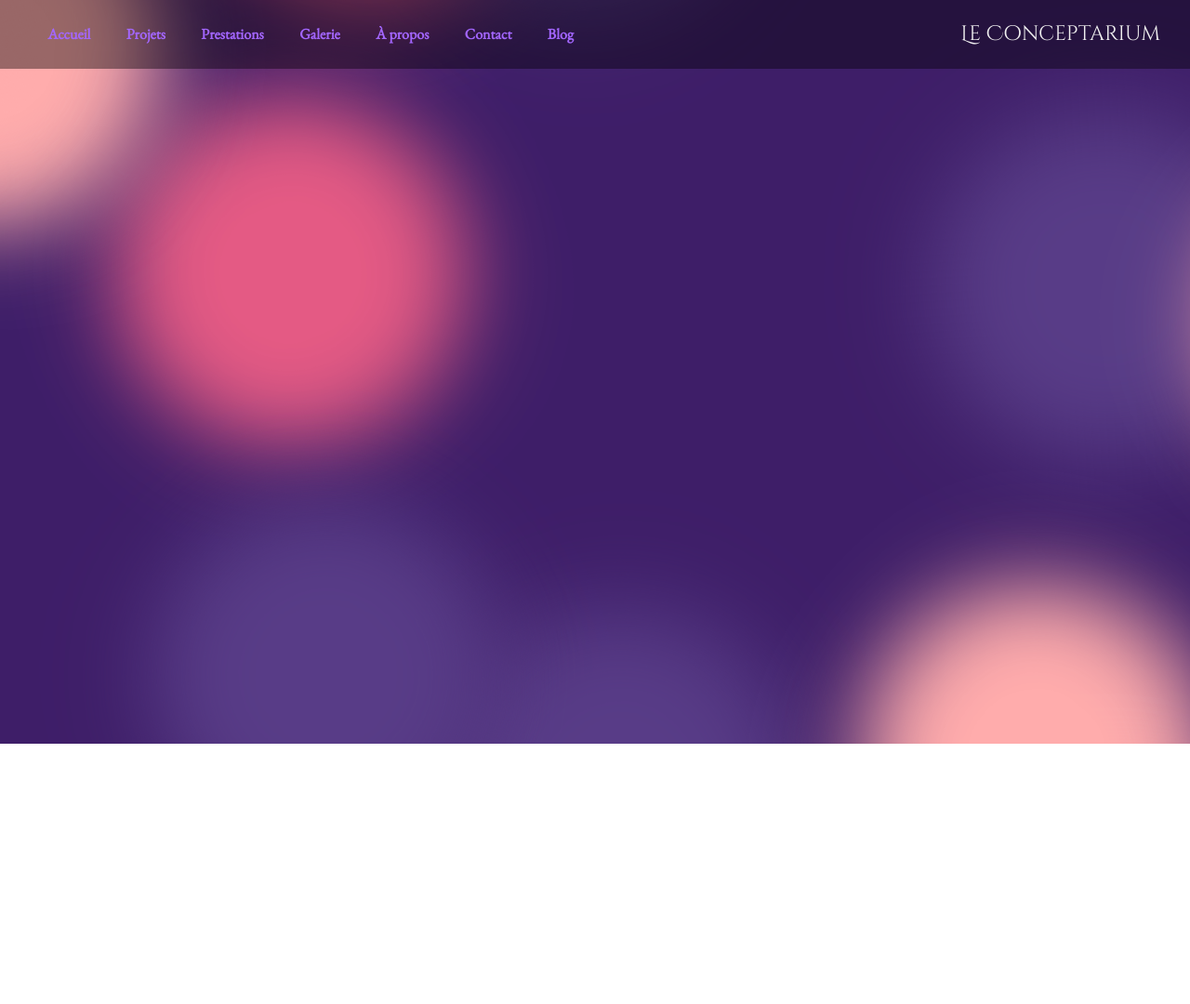
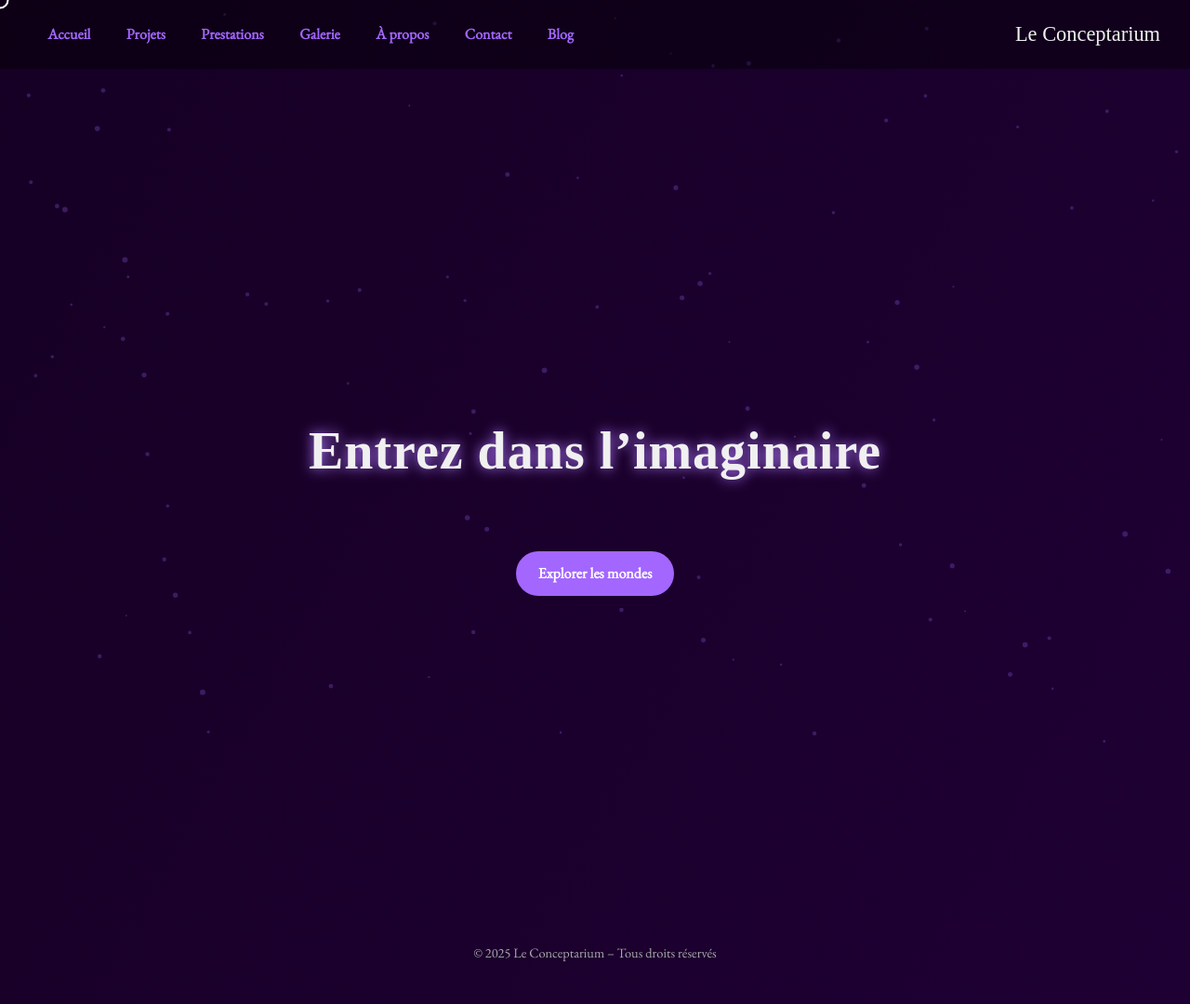
Before and after one commit to Leconceptarium/Le-conceptarium, a plain HTML site: page index.html in a window 1280 px wide. Shown: the whole page at 93% size. Before the commit the page ends 800 px from the top, so only its background shows below. Drawn offline with nearby package versions, Linux system fonts and the light colour scheme.

Commit message:
Update index.html

```diff
--- a/index.html
+++ b/index.html
@@ -1,15 +1,114 @@
-
 <!DOCTYPE html>
 <html lang="fr">
 <head>
   <meta charset="UTF-8" />
   <meta name="viewport" content="width=device-width, initial-scale=1.0"/>
-  <meta name="google-site-verification" content="YYwOzsP2Bun8THqrx_hRLp8KAlbE310rzNaqvHFqJvI" />
   <title>Le Conceptarium</title>
-  <link href="https://fonts.googleapis.com/css2?family=Cinzel+Decorative&family=EB+Garamond&display=swap" rel="stylesheet">
+  <link href="https://fonts.googleapis.com/css2?family=EB+Garamond&display=swap" rel="stylesheet" />
   <link rel="stylesheet" href="style.css" />
+  <style>
+    canvas {
+      position: fixed;
+      top: 0; left: 0;
+      width: 100vw;
+      height: 100vh;
+      z-index: -1;
+    }
+
+    main {
+      display: flex;
+      flex-direction: column;
+      align-items: center;
+      justify-content: center;
+      height: 100vh;
+      text-align: center;
+      z-index: 2;
+      position: relative;
+    }
+
+    h1 {
+      font-size: 3.5em;
+      letter-spacing: 1px;
+      animation: glow 3s ease-in-out infinite alternate;
+    }
+
+    @keyframes glow {
+      from { text-shadow: 0 0 10px #a366ff; }
+      to   { text-shadow: 0 0 25px #d9b3ff; }
+    }
+
+    .cta-button {
+      margin-top: 1.5em;
+      padding: 0.7em 1.5em;
+      background: #a366ff;
+      border: none;
+      border-radius: 25px;
+      color: white;
+      font-weight: bold;
+      text-decoration: none;
+      transition: transform 0.3s ease;
+    }
+
+    .cta-button:hover {
+      transform: scale(1.1);
+    }
+
+    .cursor {
+      width: 15px;
+      height: 15px;
+      border: 2px solid #fff;
+      border-radius: 50%;
+      position: fixed;
+      transform: translate(-50%, -50%);
+      pointer-events: none;
+      z-index: 9999;
+      transition: transform 0.1s ease;
+    }
+
+    .burger {
+      display: none;
+      flex-direction: column;
+      gap: 5px;
+      cursor: pointer;
+    }
+
+    .burger div {
+      width: 25px;
+      height: 3px;
+      background-color: #fff;
+      border-radius: 3px;
+    }
+
+    @media (max-width: 768px) {
+      .burger {
+        display: flex;
+      }
+
+      .navbar nav {
+        position: absolute;
+        top: 100%;
+        right: 0;
+        background-color: rgba(0, 0, 0, 0.9);
+        flex-direction: column;
+        align-items: flex-end;
+        padding: 1em;
+        display: none;
+      }
+
+      .navbar nav.active {
+        display: flex;
+      }
+
+      .navbar nav a {
+        margin: 0.5em 0;
+      }
+    }
+  </style>
 </head>
 <body>
+  <div class="cursor" id="cursor"></div>
+  <canvas id="bg"></canvas>
+
   <header class="navbar">
     <div class="logo">Le Conceptarium</div>
     <div class="burger">
@@ -27,14 +126,8 @@
   </header>
 
   <main>
-    <h1>Le Conceptarium</h1>
-    <p style="text-align:center; max-width:700px; margin: 0 auto;">
-      Le Conceptarium est un atelier de création de mondes, de récits et d’expériences interactives.
-      Que ce soit pour un escape game, une enquête ou une aventure à emporter, chaque projet est une invitation à franchir les portes de l’imaginaire.
-    </p>
-    <div style="text-align:center; margin-top:2em;">
-      <a href="projets.html" class="cta-button">Découvrir nos projets</a>
-    </div>
+    <h1>Entrez dans l’imaginaire</h1>
+    <a href="projets.html" class="cta-button">Explorer les mondes</a>
   </main>
 
   <footer>
@@ -43,6 +136,44 @@
 
   <script>
     document.addEventListener("DOMContentLoaded", function () {
+      const canvas = document.getElementById('bg');
+      const ctx = canvas.getContext('2d');
+      canvas.width = innerWidth;
+      canvas.height = innerHeight;
+
+      let particles = [];
+      for (let i = 0; i < 100; i++) {
+        particles.push({
+          x: Math.random() * canvas.width,
+          y: Math.random() * canvas.height,
+          r: Math.random() * 2 + 1,
+          dx: (Math.random() - 0.5) * 0.5,
+          dy: (Math.random() - 0.5) * 0.5,
+        });
+      }
+
+      function animate() {
+        ctx.clearRect(0, 0, canvas.width, canvas.height);
+        particles.forEach(p => {
+          ctx.beginPath();
+          ctx.arc(p.x, p.y, p.r, 0, Math.PI * 2);
+          ctx.fillStyle = '#a366ff44';
+          ctx.fill();
+          p.x += p.dx;
+          p.y += p.dy;
+          if (p.x < 0 || p.x > canvas.width) p.dx *= -1;
+          if (p.y < 0 || p.y > canvas.height) p.dy *= -1;
+        });
+        requestAnimationFrame(animate);
+      }
+      animate();
+
+      const cursor = document.getElementById('cursor');
+      document.addEventListener('mousemove', e => {
+        cursor.style.left = e.pageX + 'px';
+        cursor.style.top = e.pageY + 'px';
+      });
+
       const burger = document.querySelector(".burger");
       const nav = document.querySelector(".navbar nav");
       burger.addEventListener("click", () => {
@@ -50,25 +181,5 @@
       });
     });
   </script>
-<div class="background">
-   <span></span>
-   <span></span>
-   <span></span>
-   <span></span>
-   <span></span>
-   <span></span>
-   <span></span>
-   <span></span>
-   <span></span>
-   <span></span>
-   <span></span>
-   <span></span>
-   <span></span>
-   <span></span>
-   <span></span>
-   <span></span>
-   <span></span>
-   <span></span>
-</div>
 </body>
 </html>
```
Lines whose indentation alone changed are shown as unchanged.
